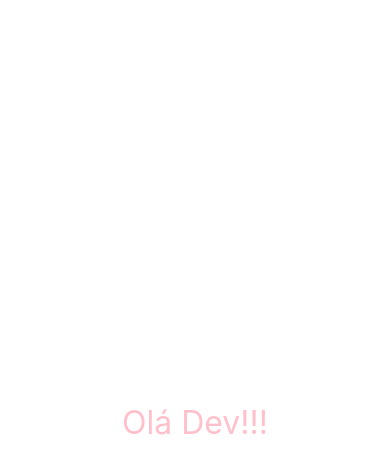
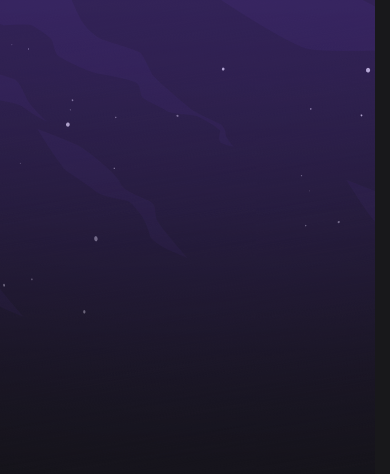
Before and after one commit to felipesouzadsgn/nlw-esports-mobile, a React Native app: screen / in a window 390 px wide. Shown: the top 474 px of the page. Built offline with nearby package versions, Linux system fonts and the light colour scheme.

Commit message:
Adding Background component

```diff
--- a/App.tsx
+++ b/App.tsx
@@ -1,24 +1,9 @@
-import { StatusBar } from 'expo-status-bar';
-import { StyleSheet, Text, View } from 'react-native';
+import { Background } from './src/components/Background';
 
 export default function App() {
   return (
-    <View style={styles.container}>
-      <Text style={styles.title}>Olá Dev!!!</Text>
-      <StatusBar style="auto" />
-    </View>
+    <Background>
+
+    </Background>
   );
 }
-
-const styles = StyleSheet.create({
-  container: {
-    flex: 1,
-    backgroundColor: '#fff',
-    alignItems: 'center',
-    justifyContent: 'center',
-  },
-  title: {
-    fontSize: 32,
-    color: "pink"
-  }
-});
--- /dev/null
+++ b/src/@types/png.d.ts
@@ -0,0 +1 @@
+declare module "*.png"
--- /dev/null
+++ b/src/components/Background/index.tsx
@@ -0,0 +1,20 @@
+import { ImageBackground } from "react-native"
+
+import { styles } from "./styles"
+
+import backgroundImg from "../../assets/background-galaxy.png"
+
+interface Props {
+  children: React.ReactNode
+}
+
+export function Background({ children }: Props) {
+  return (
+    <ImageBackground
+      source={backgroundImg}
+      defaultSource={backgroundImg}
+      style={styles.container}>
+        { children }
+    </ImageBackground>
+  )
+}
--- /dev/null
+++ b/src/components/Background/styles.ts
@@ -0,0 +1,9 @@
+import { StyleSheet } from "react-native"
+import { THEME } from "../../theme"
+
+export const styles = StyleSheet.create({
+  container: {
+    flex: 1,
+    backgroundColor: THEME.COLORS.BACKGROUND_800
+  }
+})
```
